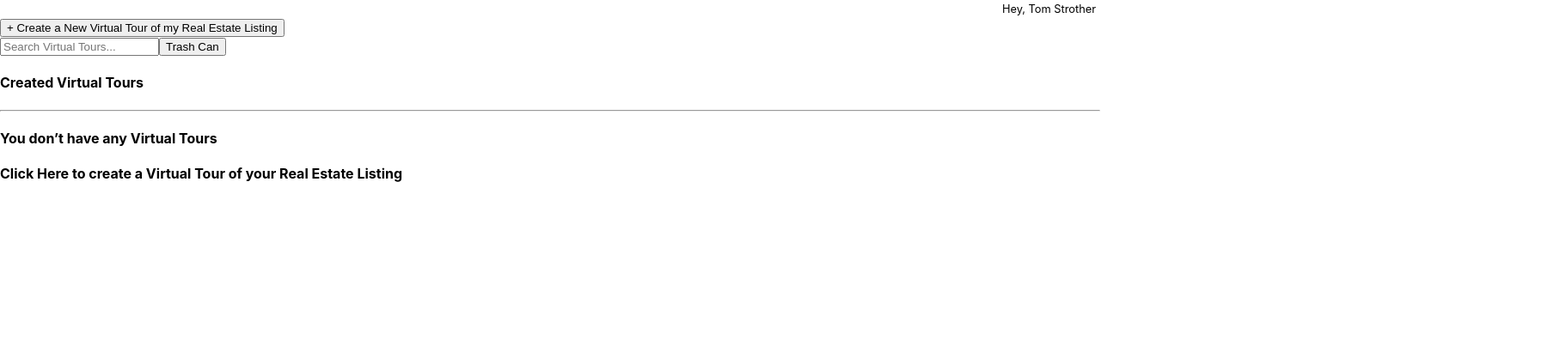
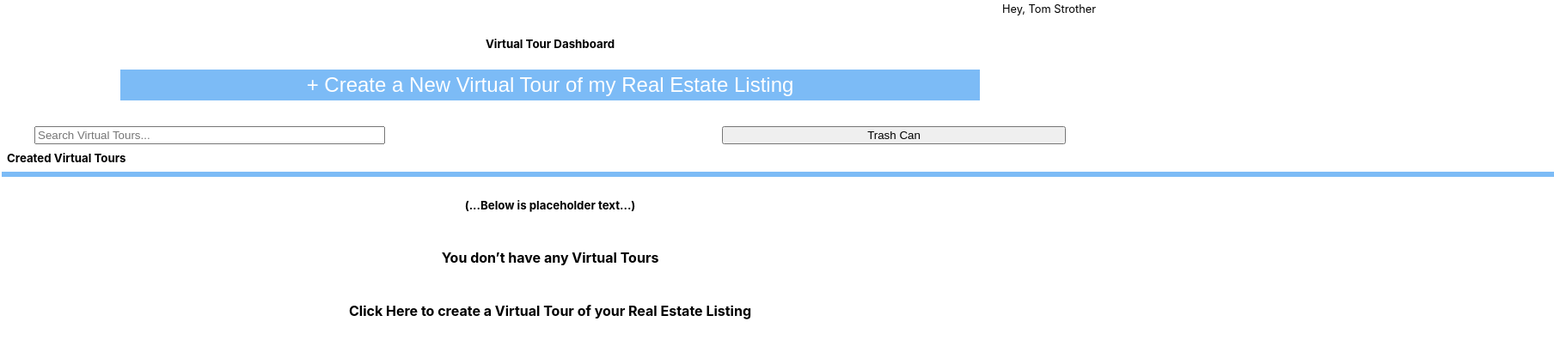
Before and after one commit to tstrotherIV/MyListing360, a React (Create React App) app: page /tours in a window 1280 px wide. Shown: the top 410 px of the page at 86% size, 1808 px wide, since content can reach past the window. Built offline with nearby package versions, Linux system fonts and the light colour scheme.

Commit message:
Tour Page Styling

```diff
--- a/src/Components/UserTours/userTours.css
+++ b/src/Components/UserTours/userTours.css
@@ -0,0 +1,54 @@
+.bgBlueTheme {
+  background: #2d92f19e;
+}
+.noBtnBorder {
+  border: none;
+}
+
+.blueDevideLine {
+  border: 3px solid #2d92f19e;
+  width: 1800px;
+  margin: 2px;
+}
+
+.centerItem {
+  display: flex;
+  justify-content: center;
+}
+
+.tourFilterBoxes {
+  display: flex;
+  flex-direction: row;
+  justify-content: space-between;
+  margin-top: 30px;
+}
+
+.createTour {
+  width: 1000px;
+  padding: 4px;
+  color: white;
+  /* text-shadow: #000 1px 1px 1px; */
+  font-size: 1.5em;
+}
+
+.filterByNameBox {
+  width: 400px;
+  margin-left: 40px;
+  /* flex-basis: 50%; */
+}
+.trashCanBtn {
+  width: 400px;
+  margin-right: 40px;
+  /* flex-basis: 50%; */
+}
+
+.createdVirtualToursHead {
+  margin: 4px;
+  padding: 4px;
+}
+
+.tourDisplaySect {
+  display: flex;
+  flex-direction: column;
+  align-items: center;
+}
--- a/src/Components/UserTours/userTours.js
+++ b/src/Components/UserTours/userTours.js
@@ -4,28 +4,34 @@ import "./userTours.css";
 const UserTours = () => {
   return (
     <>
-      <section>
-        <div className="tourPgHeader"></div>
-        <button className="createTourBtn" type="button">
-          + Create a New Virtual Tour of my Real Estate Listing
-        </button>
-        <section className="tourFilterTrash">
-          <div className="tourFilterBoxes">
+      <section className="pgContainer">
+        <div className="tourPgHeader centerItem">
+          <h5>Virtual Tour Dashboard</h5>
+        </div>
+        <div className="centerItem">
+          <button className="createTour bgBlueTheme noBtnBorder" type="button">
+            + Create a New Virtual Tour of my Real Estate Listing
+          </button>
+        </div>
+        <section className="tourFilterAndTrash">
+          <div className="tourFilterBoxes centerItem">
             <input
               onChange={""}
               type="filterName"
-              id="filterName"
+              className="filterByNameBox"
+              id="filterByName"
               placeholder="Search Virtual Tours..."
               required=""
               autoFocus=""
             />
-            <button className="createTourBtn" type="button">
+            <button className="trashCanBtn" type="button">
               Trash Can
             </button>
           </div>
-          <h4>Created Virtual Tours</h4>
+          <h5 className="createdVirtualToursHead">Created Virtual Tours</h5>
           <hr className="blueDevideLine"></hr>
           <section className="tourDisplaySect">
+            <h5>(...Below is placeholder text...)</h5>
             <h4>You don’t have any Virtual Tours</h4>
             <h4>
               Click Here to create a Virtual Tour of your Real Estate Listing
```
